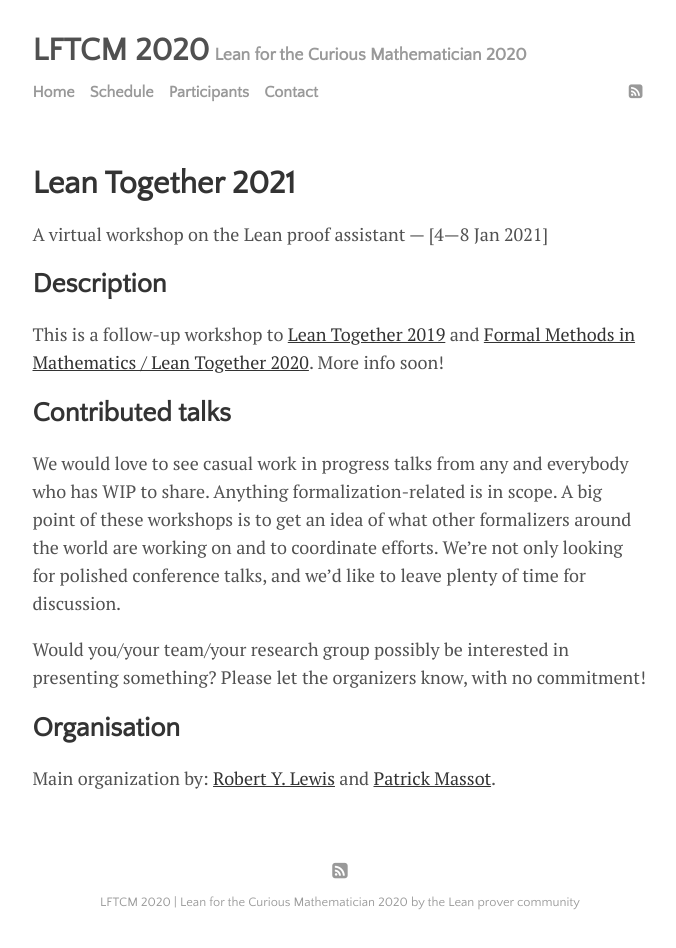
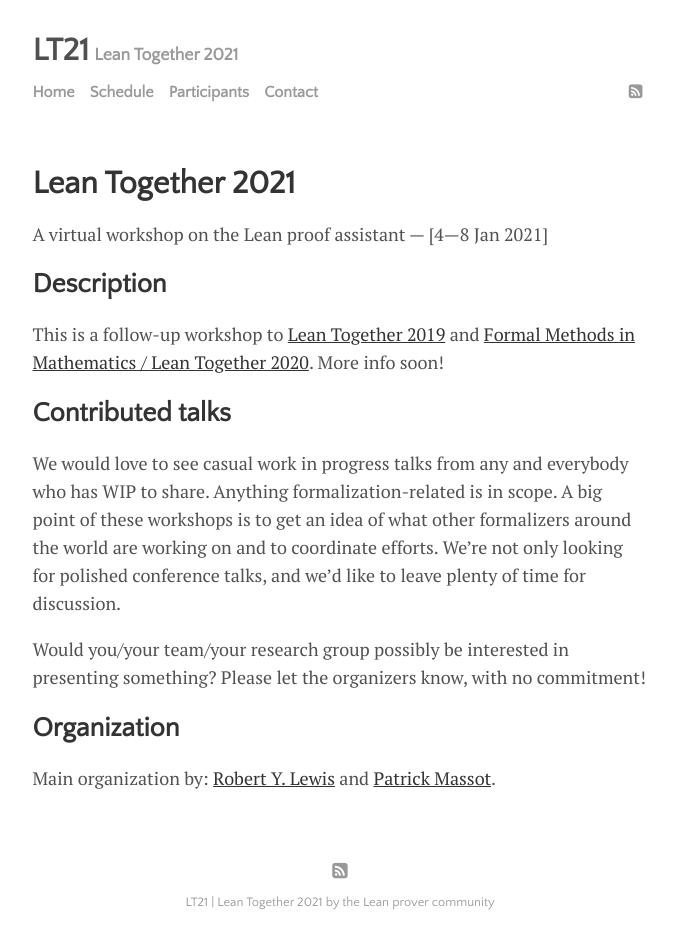
Before and after one commit to leanprover-community/lt2021, a Jekyll site: the page built from index.md, in a window 1280 px wide. Shown: the whole page, without its empty margins (300-976 px from the left). Built offline with Jekyll 4.4.1, drawn with Linux system fonts in a browser that asks for light colours.

Commit message:
more fixes

```diff
--- a/_config.yml
+++ b/_config.yml
@@ -20,8 +20,8 @@ permalink:           none
 plugins:             [jekyll-paginate, jekyll-sitemap, jekyll-feed, jekyll-seo-tag]
 
 # Customise atom feed settings (this is where Jekyll-Feed gets configuration information)
-title:		           'LFTCM 2020'
-description:	       'Lean for the Curious Mathematician 2020'
+title:		           'LT21'
+description:	       'Lean Together 2021'
 author:              'the Lean prover community'
 
 # RSS 2.0 can be used instead of Atom by uncommenting following two lines
--- a/index.md
+++ b/index.md
@@ -27,7 +27,7 @@ and we'd like to leave plenty of time for discussion.
 Would you/your team/your research group possibly be interested in presenting something?
 Please let the organizers know, with no commitment!
 
-## Organisation
+## Organization
 
 Main organization by:
 [Robert Y. Lewis](https://robertylewis.com) and
```
